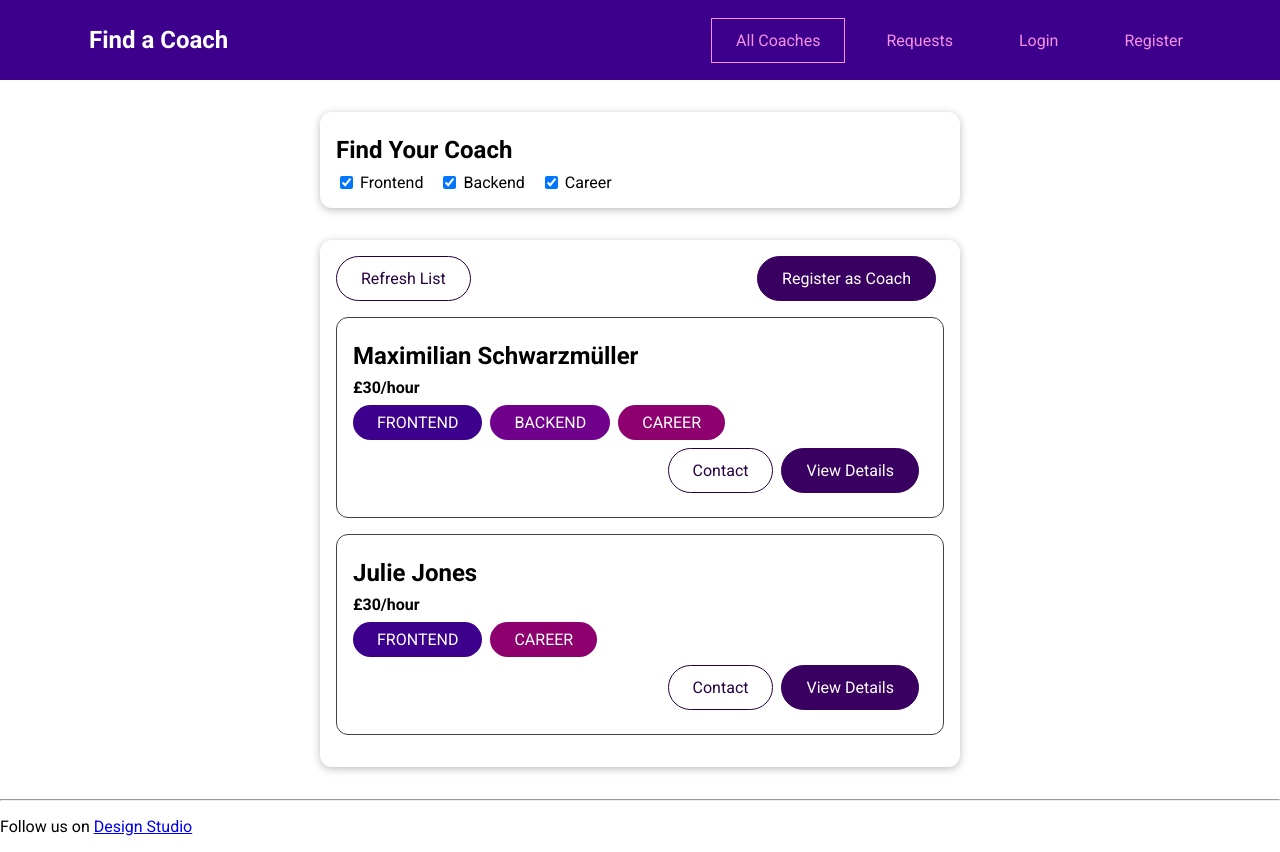
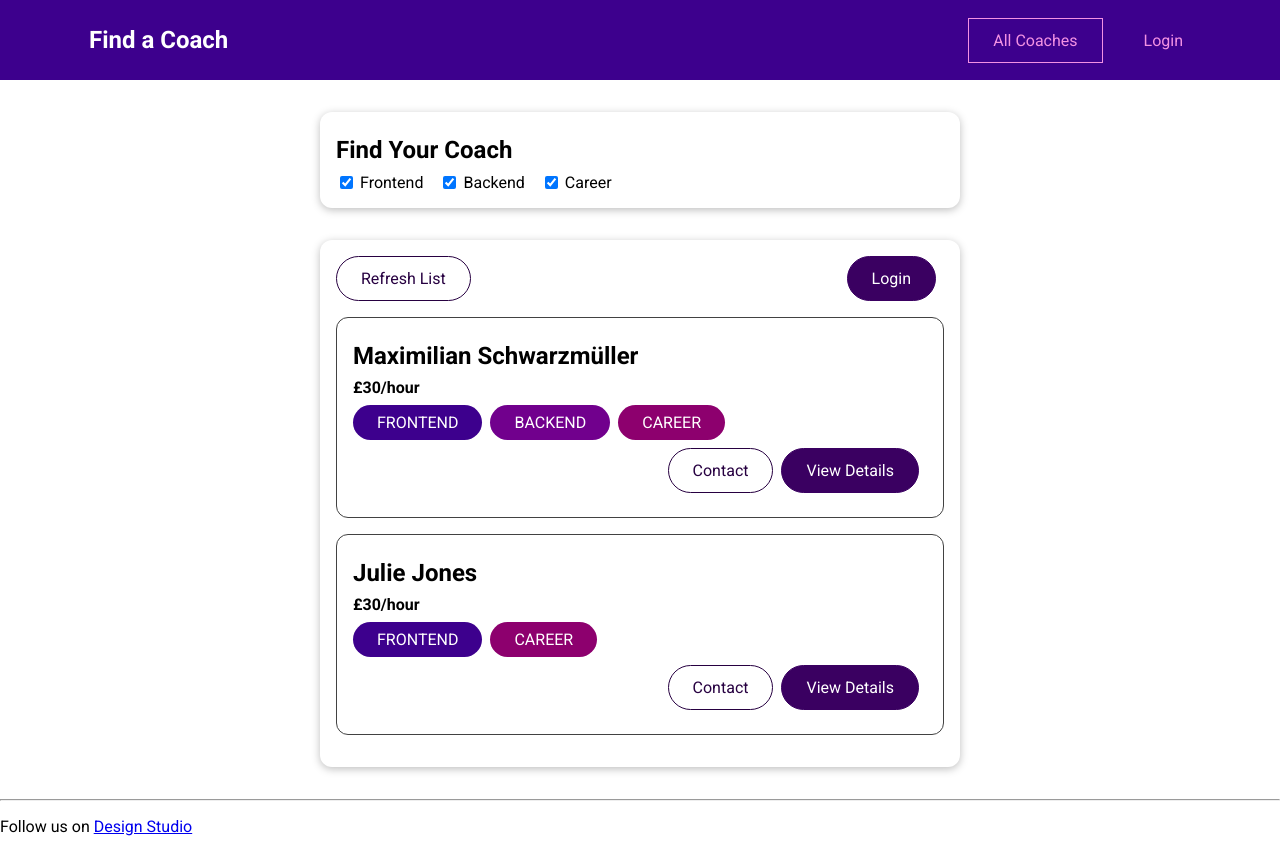
Before and after one commit to bakariarajnish/Find_a_Coach, a Vue app: page /coaches in a window 1280 px wide. Built offline with nearby package versions, Linux system fonts and the light colour scheme.

Commit message:
Navigation and buttons hide/show done based on authentication

```diff
--- a/src/components/layout/TheHeader.vue
+++ b/src/components/layout/TheHeader.vue
@@ -4,16 +4,39 @@
       <h1><router-link to="/">Find a Coach</router-link></h1>
       <ul>
         <li><router-link to="/coaches">All Coaches</router-link></li>
-        <li><router-link to="/requests">Requests</router-link></li>
-        <li><router-link to="/login">Login</router-link></li>
-        <li><router-link to="/register">Register</router-link></li>
+        <li v-if="isCoachLoggedIn">
+          <router-link to="/requests">Requests</router-link>
+        </li>
+        <li v-else><router-link to="/login">Login</router-link></li>
+        <li v-if="isCoachLoggedIn && !isNotRegisteredAsCoach">
+          <router-link to="/register">Register</router-link>
+        </li>
+        <li v-if="isCoachLoggedIn">
+          <base-button @click="logout">Logout</base-button>
+        </li>
       </ul>
     </nav>
   </header>
 </template>
 
 <script>
-export default {};
+export default {
+  computed: {
+    isCoachLoggedIn() {
+      return this.$store.getters['coach/getCoachDetail'] !== null
+        ? true
+        : false;
+    },
+    isNotRegisteredAsCoach() {
+      return this.$store.getters['coach/isRegisteredAsCoach'];
+    },
+  },
+  methods: {
+    logout() {
+      this.$store.dispatch('logout');
+    },
+  },
+};
 </script>
 
 <style scoped>
--- a/src/pages/coach/CoachesList.vue
+++ b/src/pages/coach/CoachesList.vue
@@ -12,8 +12,14 @@
           <base-button mode="outline" @click="loadCoaches(true)"
             >Refresh List</base-button
           >
-          <base-button isLink to="/register" v-if="!isCoachLoggedIn"
+          <base-button
+            isLink
+            to="/register"
+            v-if="!isRegistredAsCoach && isCoachLoggedIn"
             >Register as Coach</base-button
+          >
+          <base-button isLink to="/login" v-if="!isCoachLoggedIn"
+            >Login</base-button
           >
         </div>
         <base-spinner v-if="isLoading"></base-spinner>
@@ -38,9 +44,10 @@
 <script>
 import Coach from '../../components/coach/Coach.vue';
 import CoachFilter from '../../components/coach/CoachFilter.vue';
+import BaseButton from '../../components/ui/BaseButton.vue';
 import BaseDialog from '../../components/ui/BaseDialog.vue';
 export default {
-  components: { Coach, CoachFilter, BaseDialog },
+  components: { Coach, CoachFilter, BaseDialog, BaseButton },
   data() {
     return {
       isLoading: false,
@@ -70,7 +77,12 @@ export default {
       return !this.isLoading && this.$store.getters['coach/hasCoaches'];
     },
     isCoachLoggedIn() {
-      return this.$store.getters['getLoggedInCoachId'];
+      return this.$store.getters['coach/getCoachDetail'] !== null
+        ? true
+        : false;
+    },
+    isRegistredAsCoach() {
+      return this.$store.getters['coach/isRegisteredAsCoach'];
     },
   },
   created() {
--- a/src/services/request-service.js
+++ b/src/services/request-service.js
@@ -1,16 +1,16 @@
 export async function saveRequestData(data) {
-  return handleRequest(data);
+  return handleRequest(data, '');
 }
 
-export async function getRequestsData(coachId) {
-  const allRequests = await handleRequest({});
+export async function getRequestsData(coachId, token) {
+  const allRequests = await handleRequest({}, token);
   const parseRequest = [];
   for (let key in allRequests) {
     const request = {
       id: key,
       ...allRequests[key],
     };
-    parseRequest.push(request);
+    parseRequest.push(request, token);
   }
   const filteredRequest = parseRequest.filter(
     (request) => request.coachId === coachId
@@ -18,10 +18,13 @@ export async function getRequestsData(coachId) {
   return filteredRequest;
 }
 
-async function handleRequest(data) {
+async function handleRequest(data, vToken) {
   const objLength = Object.keys(data).length;
+  let URL =
+    'https://find-a-coach-e6fed-default-rtdb.firebaseio.com/requests.json';
+  URL = objLength === 0 ? URL + '?auth=' + vToken : URL;
   const response = await fetch(
-    'https://find-a-coach-e6fed-default-rtdb.firebaseio.com/requests.json',
+    URL,
     objLength === 0
       ? { method: 'get' }
       : { method: 'post', body: JSON.stringify(data) }
--- a/src/store/modules/auth.js
+++ b/src/store/modules/auth.js
@@ -22,11 +22,11 @@ export default {
     getLoggedInCoachId(state) {
       return state.loggedInCoach;
     },
+    getToken(state) {
+      return state.token;
+    },
   },
   actions: {
-    // loggedInCoach(context, data) {
-    //   context.commit('updateLoggedInCoach', data);
-    // },
     async signUp(context, data) {
       const response = await authenticateUser(data, 'Signup');
       context.commit('setCoach', {
@@ -40,7 +40,14 @@ export default {
       context.commit('setCoach', {
         loginCoachId: response.localId,
         token: response.idToken,
-        tokenExpiration: response.expiresIn,
+        tokenExpiresIn: response.expiresIn,
+      });
+    },
+    logout(context) {
+      context.commit('setCoach', {
+        loginCoachId: null,
+        token: null,
+        tokenExpiresIn: null,
       });
     },
   },
--- a/src/store/modules/coach.js
+++ b/src/store/modules/coach.js
@@ -48,9 +48,11 @@ export default {
         hourlyRate: data.rate,
         areas: data.areas,
       };
-
+      const token = context.rootGetters.getToken;
+      console.log('CONTEXT', context);
+      console.log('TOKEN', token);
       const response = await fetch(
-        `https://find-a-coach-e6fed-default-rtdb.firebaseio.com/coaches/${coachId}.json`,
+        `https://find-a-coach-e6fed-default-rtdb.firebaseio.com/coaches/${coachId}.json?auth=${token}`,
         {
           method: 'PUT',
           body: JSON.stringify(coachData),
@@ -83,5 +85,14 @@ export default {
     getLastRefreshTime(state) {
       return state.timeLastCoachesLoaded;
     },
+    getCoachDetail(state, getters, rootState) {
+      return rootState.auth.loggedInCoach;
+    },
+    isRegisteredAsCoach(state, getters) {
+      let isRegisteredAsCoach = state.coaches.findIndex(
+        (coach) => coach.id === getters.getCoachDetail
+      );
+      return isRegisteredAsCoach === -1 ? false : true;
+    },
   },
 };
--- a/src/store/modules/request.js
+++ b/src/store/modules/request.js
@@ -30,7 +30,9 @@ export default {
     },
     async loadRequestData(context) {
       const coachId = context.rootGetters['getLoggedInCoachId'];
-      const requestData = await getRequestsData(coachId);
+      const token = context.rootGetters.getToken;
+      console.log('TOK', token);
+      const requestData = await getRequestsData(coachId, token);
       context.commit('AllRequest', requestData);
     },
   },
```
